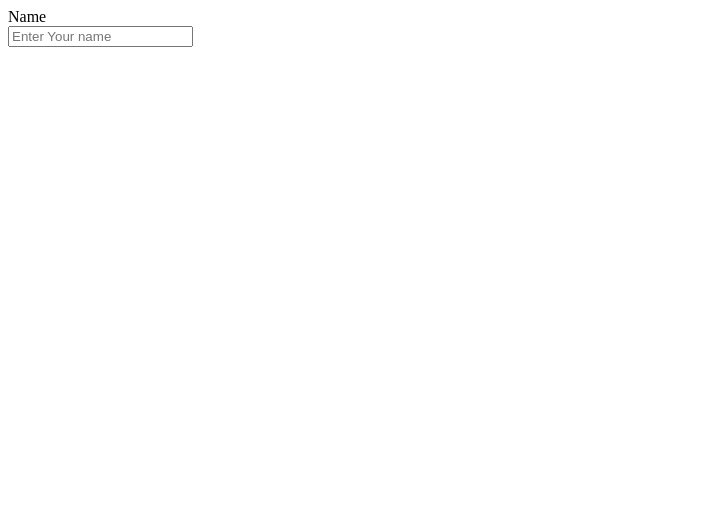
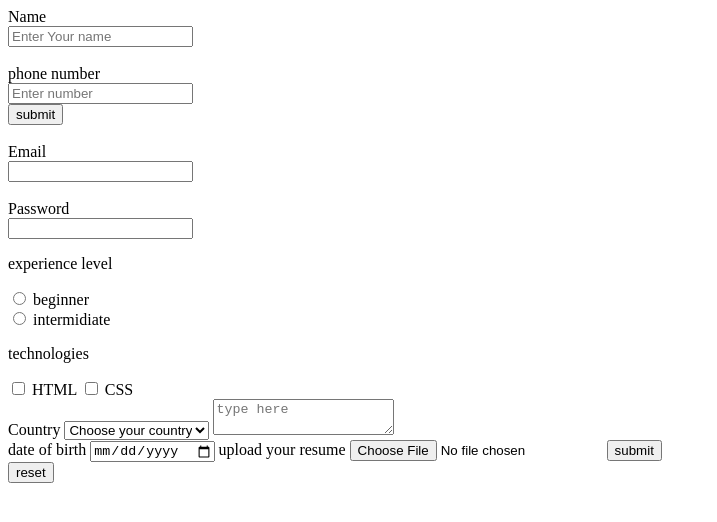
Before and after one commit to anaghavenkatesh7-lgtm/HTML, a plain HTML site: page form.html in a window 1280 px wide. Shown: the whole page, without its empty margins (0-717 px from the left). Drawn offline with Linux system fonts and the light colour scheme.

Commit message:
form.html

```diff
--- a/form.html
+++ b/form.html
@@ -6,9 +6,53 @@
     <title>Document</title>
 </head>
 <body>
-    <form action="">
-        <label for="">Name</label> <br>
-        <input type="text" placeholder="Enter Your name">
+    <form action="https://www.ramaiahacademy.com">
+        <label for="name">Name</label> <br>
+        <input type="text" placeholder="Enter Your name" name="name" id="name"> <br>
+        <!-- phone --> <br>
+         <label for="phone">phone number</label> <br>
+         <input type="number" placeholder="Enter number" name="phone" id="phone"maxlength="10"> <br>
+         <button>submit</button> <br>
+          <!-- Email --> <br>
+        <label for="email">Email</label> <br>
+        <input type="email" name="email" id="email"> <br>
+
+        <!-- password --> <br>
+        <label for="pass">Password</label> <br>
+        <input type="password" minlength="5" maxlength="8"> <br>
+        <!-- radio button -->
+         <p>experience level</p>
+         <input type="radio" id="beginner" name="level" value="beginner">
+         <label for="beginner">beginner</label> <br>
+         <input type="radio" name="level" id="intermidiate" value="intermidiate">
+         <label for="intermidiate">intermidiate</label> <br>
+         <!-- checkbox -->
+          <p>technologies</p>
+          <input type="checkbox" name="tech" id="html" value="html">
+          <label for="html">HTML</label>
+          <input type="checkbox" name="tech" id="css" value="css">
+          <label for="css">CSS</label> <br>
+          <!-- dropdown -->
+           <label for="Country">Country</label>
+           <select name="Country" id="Country">
+            <option value="">Choose your country</option>
+            <option value="india">India</option>
+            <option value="UK">UK</option>
+            <option value="USA">USA</option>
+            </select>
+            <!-- textarea -->
+            <textarea name="msg" id="msg" placeholder="type here"></textarea> <br>
+
+            <!-- datepicker -->
+             <label for="dob">date of birth</label>
+             <input type="date" id="dob" name="dob">
+
+             <!-- file upload -->
+              <label for="resume">upload your resume</label>
+              <input type="file" name="resume" id="resume" accept=".pdf,.doc">
+
+         <button>submit</button> <br>
+         <button>reset</button> <br>
         </form>
 </body>
 </html>
```
